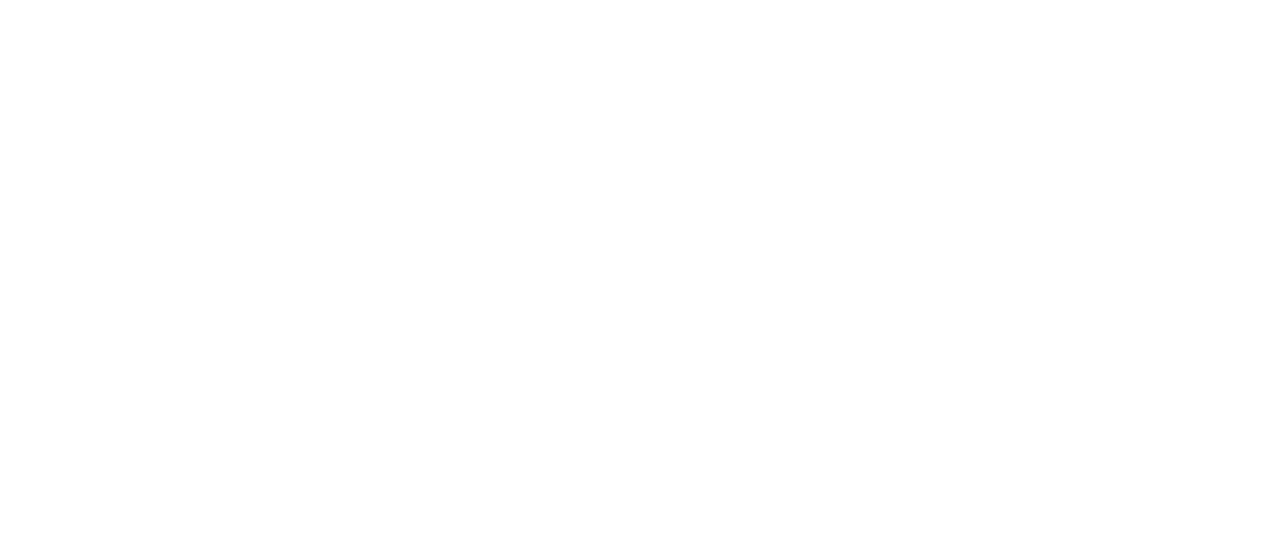
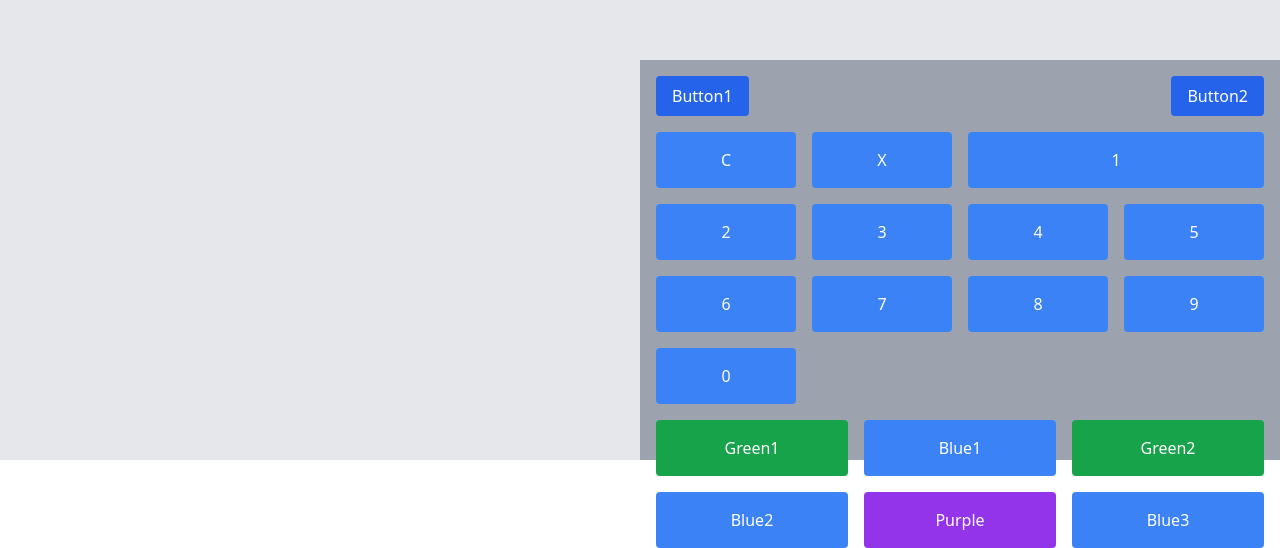
Before and after one commit to slum-kuraudo/7simulator, a Vue app: page /regi in a window 1280 px wide. Before the commit this address had no page. Shown: the part 340-888 px from the top of the page. Before the commit the page ends 800 px from the top, so only its background shows below. Built offline with nearby package versions, Linux system fonts and the light colour scheme.

Commit message:
ロゴ変更、ページ遷移追加

```diff
--- /dev/null
+++ b/src/Regi7.vue
@@ -0,0 +1,15 @@
+<template>
+    <Regi7/>
+    <router-view />
+</template>
+
+<script>
+
+import Regi7 from "./components/SimulatorRegi.vue"
+export default {
+    name: '7Regi',
+    components: {
+        Regi7
+    }
+}
+</script>
--- /dev/null
+++ b/src/components/SimulatorRegi.vue
@@ -0,0 +1,51 @@
+<template>
+<body class="bg-gray-200 h-screen">
+
+  <div class="grid grid-cols-2 grid-rows-2 h-screen">
+      <!-- Placeholder for top-left quadrant -->
+      <div></div>
+
+      <!-- Placeholder for top-right quadrant -->
+      <div></div>
+
+      <!-- Placeholder for bottom-left quadrant -->
+      <div></div>
+
+      <!-- Actual layout in the bottom-right quadrant -->
+      <div class="bg-gray-400 p-4">
+          <!-- Top buttons -->
+          <div class="flex justify-between mb-4">
+              <button class="bg-blue-600 text-white px-4 py-2 rounded">Button1</button>
+              <button class="bg-blue-600 text-white px-4 py-2 rounded">Button2</button>
+          </div>
+
+          <!-- Calculator layout -->
+          <div class="grid grid-cols-4 gap-4 mb-4">
+              <button class="bg-blue-500 text-white p-4 col-span-1 rounded">C</button>
+              <button class="bg-blue-500 text-white p-4 col-span-1 rounded">X</button>
+              <button class="bg-blue-500 text-white p-4 col-span-2 rounded">1</button>
+              <button class="bg-blue-500 text-white p-4 col-span-1 rounded">2</button>
+              <button class="bg-blue-500 text-white p-4 col-span-1 rounded">3</button>
+              <button class="bg-blue-500 text-white p-4 col-span-1 rounded">4</button>
+              <button class="bg-blue-500 text-white p-4 col-span-1 rounded">5</button>
+              <button class="bg-blue-500 text-white p-4 col-span-1 rounded">6</button>
+              <button class="bg-blue-500 text-white p-4 col-span-1 rounded">7</button>
+              <button class="bg-blue-500 text-white p-4 col-span-1 rounded">8</button>
+              <button class="bg-blue-500 text-white p-4 col-span-1 rounded">9</button>
+              <button class="bg-blue-500 text-white p-4 col-span-1 rounded">0</button>
+          </div>
+
+          <!-- Other buttons -->
+          <div class="grid grid-cols-3 gap-4">
+              <button class="bg-green-600 text-white p-4 col-span-1 rounded">Green1</button>
+              <button class="bg-blue-500 text-white p-4 col-span-1 rounded">Blue1</button>
+              <button class="bg-green-600 text-white p-4 col-span-1 rounded">Green2</button>
+              <button class="bg-blue-500 text-white p-4 col-span-1 rounded">Blue2</button>
+              <button class="bg-purple-600 text-white p-4 col-span-1 rounded">Purple</button>
+              <button class="bg-blue-500 text-white p-4 col-span-1 rounded">Blue3</button>
+          </div>
+      </div>
+  </div>
+
+  </body>
+</template>
--- a/src/components/SimulatorTopPage.vue
+++ b/src/components/SimulatorTopPage.vue
@@ -2,11 +2,11 @@
     <body class="bg-white h-screen flex flex-col justify-center items-center p-8">
 
         <!-- タイトル -->
-        <h1 class="text-9xl mb-6">7simulator</h1>
-
+        <!-- <h1 class="text-9xl mb-6">7simulator</h1> -->
+        <img alt="7simu logo" class="h-2/5 bg-auto md:bg-contain mb-7" src="../assets/7LOGO.png">
         <!-- ボタン群 -->
         <button @click="() => $router.push({path: '/stage'})" type = "button" class="bg-orange-500 text-white rounded-lg py-4 px-9 mb-7 text-lg " >スタート</button>
 
-        <button class="bg-orange-500 text-white rounded-lg py-5 px-9 text-lg" type="button">実装モード</button>
+        <button @click="() => $router.push({path: '/regi'})" class="bg-orange-500 text-white rounded-lg py-5 px-9 text-lg" type="button">実装モード</button>
     </body>
 </template>
--- a/src/components/StageSelect.vue
+++ b/src/components/StageSelect.vue
@@ -2,14 +2,14 @@
     <body class="bg-green-300 h-screen flex justify-center items-center p-8">
 
         <div class="bg-green-400 w-full max-w-3xl p-8 border-t-8 border-yellow-300 rounded-lg">
-            <h2 class="text-4xl mb-6">登録する理由を選んでください</h2>
+            <h2 class="text-4xl mb-6">受講する項目を選んでください</h2>
 
             <div class="grid grid-cols-2 gap-6">
                 <button class="bg-orange-500 text-white rounded-lg py-2 px-3">0: 各ボタンの機能を見てみよう</button>
-                <button class="bg-orange-500 text-white rounded-lg py-2 px-3">1: 一歩の深化をやってみよう</button>
-                <button class="bg-orange-500 text-white rounded-lg py-2 px-3">2: お困りタイムの機能をしてみよう</button>
+                <button class="bg-orange-500 text-white rounded-lg py-2 px-3">1: 一連の流れをやってみよう</button>
+                <button class="bg-orange-500 text-white rounded-lg py-2 px-3">2: お酒のたばこの販売をしてみよう</button>
                 <button class="bg-orange-500 text-white rounded-lg py-2 px-3">3: フライヤーや中華まん、雑誌の販売をしてみよう</button>
-                <button class="bg-orange-500 text-white rounded-lg py-2 px-3">4: 返品1作業をしてみよう</button>
+                <button class="bg-orange-500 text-white rounded-lg py-2 px-3">4: 返品作業をしてみよう</button>
                 <button class="bg-orange-500 text-white rounded-lg py-2 px-3">5: 公共料金の支払いやチケットの発券をしてみよう</button>
             </div>
         </div>
--- a/src/vue-router/index.js
+++ b/src/vue-router/index.js
@@ -1,5 +1,6 @@
 import SimulatorTop from '../components/SimulatorTopPage.vue'
 import StageSelect from '../components/StageSelect.vue'
+import Regi7 from '../components/SimulatorRegi.vue'
 import { createRouter, createWebHistory } from 'vue-router';
 
 
@@ -13,6 +14,11 @@
             path: '/stage',
             name: "StageSelect",
             component: StageSelect
+        },
+        {
+            path: '/regi',
+            name: "Regi",
+            component: Regi7
         }
     ];
 
```
Also changed, not shown: src/assets/7LOGO.png (added), 1 other file (tests, documents, lock files or other folders).
